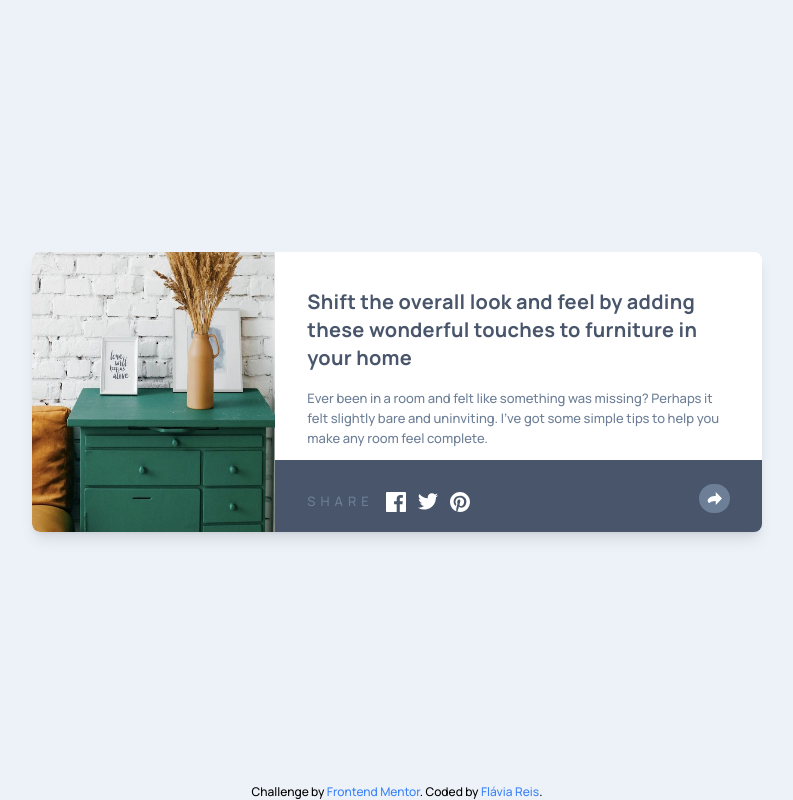
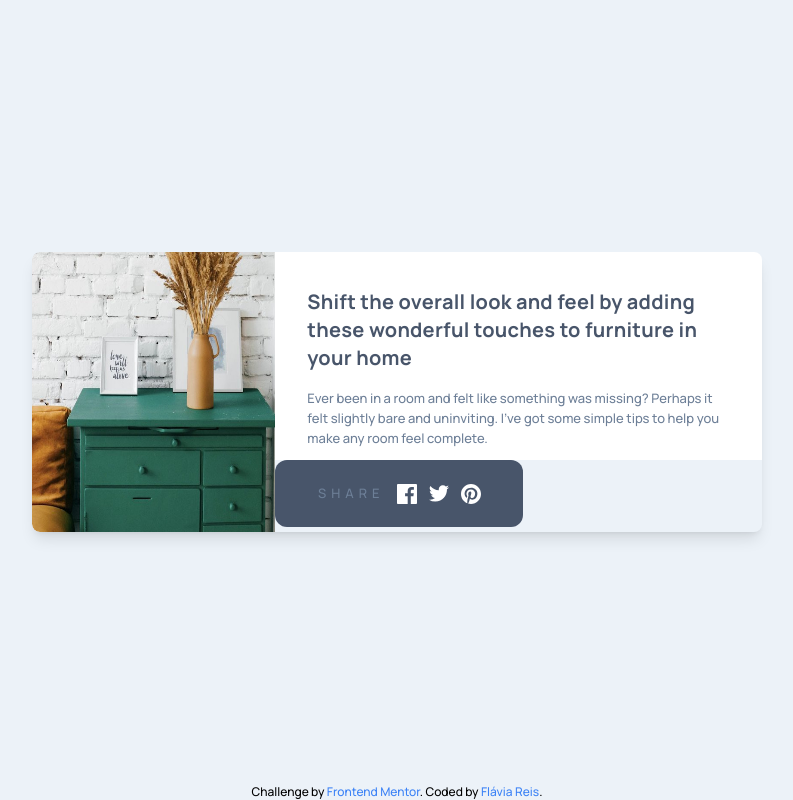
Before and after one commit to flaviare1s/article-preview-component, a React (Vite) app: page / in a window 1280 px wide. Both pictures are taken after a click on the button 957 px from the left and 493 px from the top of the page. Shown: the whole page, without its empty margins (243-1036 px from the left). Built offline with nearby package versions, Linux system fonts and the light colour scheme.

Commit message:
Install useMediaQuery

```diff
--- a/package.json
+++ b/package.json
@@ -13,6 +13,7 @@
     "preview": "vite preview"
   },
   "dependencies": {
+    "@react-hook/media-query": "^1.1.1",
     "react": "^18.2.0",
     "react-dom": "^18.2.0"
   },
--- a/src/components/AvatarComponent.jsx
+++ b/src/components/AvatarComponent.jsx
@@ -18,8 +18,8 @@ export const AvatarComponent = ({setShowShare, showAvatar, setShowAvatar}) => {
             <p className='text-grayishBlue text-13 leading-5 tracking-normal'>28 Jun 2020</p>
         </div>
         </div>
-        <div onMouseEnter={handleMouseEnter}>
-            <button><img className='bg-lightGrayishBlue rounded-full text-center p-2' src={ share } alt="Share Icon" /></button>
+        <div>
+            <button onMouseEnter={handleMouseEnter}><img className='bg-lightGrayishBlue rounded-full text-center p-2' src={ share } alt="Share Icon" /></button>
         </div>
     </div>
   )
--- a/src/components/ShareComponent.jsx
+++ b/src/components/ShareComponent.jsx
@@ -12,7 +12,7 @@ export const ShareComponent = ({ setShowShare, setShowAvatar }) => {
 
 
   return (
-    <div  onMouseLeave={handleMouseLeave} className='flex justify-between items-center py-6 px-8 bg-veryDarkGrayishBlue'>
+    <div  onMouseLeave={handleMouseLeave} className='flex justify-between items-center py-6 px-8 bg-veryDarkGrayishBlue lg:justify-center lg:h-67 lg:w-248 lg:rounded-xl'>
         <div className='flex justify-start items-center gap-3'>
         <p className='tracking-widest text-13 text-desaturatedDarkBlue'>SHARE</p>
         <a href="#"><img src={ facebook } alt="Facebook Icon" /></a>
@@ -20,7 +20,7 @@ export const ShareComponent = ({ setShowShare, setShowAvatar }) => {
         <a href="#"><img src={ pinterest } alt="Pinterest Icon" /></a>
         </div>
         <div>
-            <button><img className='bg-desaturatedDarkBlue p-2 rounded-full' src={ shareWhite } alt="Share Icon" /></button>
+            <button><img className='bg-desaturatedDarkBlue p-2 rounded-full lg:hidden' src={ shareWhite } alt="Share Icon" /></button>
         </div>
     </div>
   )
--- a/tailwind.config.js
+++ b/tailwind.config.js
@@ -14,7 +14,9 @@ export default {
         'Manrope': ['Manrope', 'sans-serif'],
       },
       spacing: {
+        '67': '67px',
         '200': '200px',
+        '248': '248px',
         '280': '280px',
         '285': '285px',
         '327': '327px',
```
Also changed, not shown: 1 other file (tests, documents, lock files or other folders).
